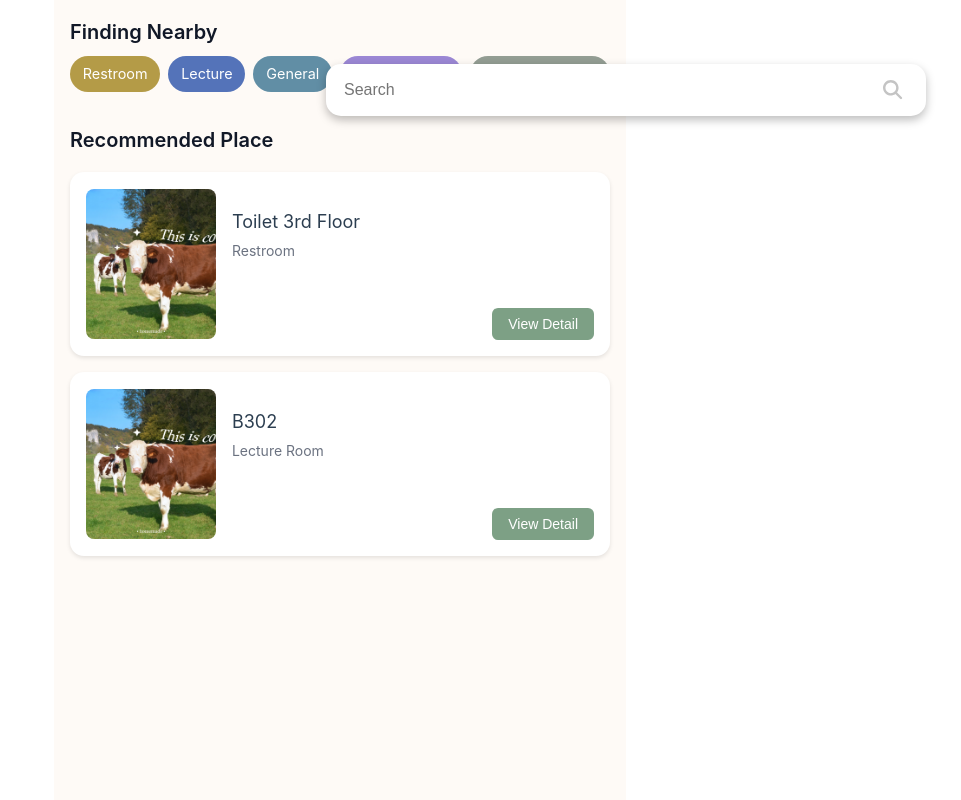
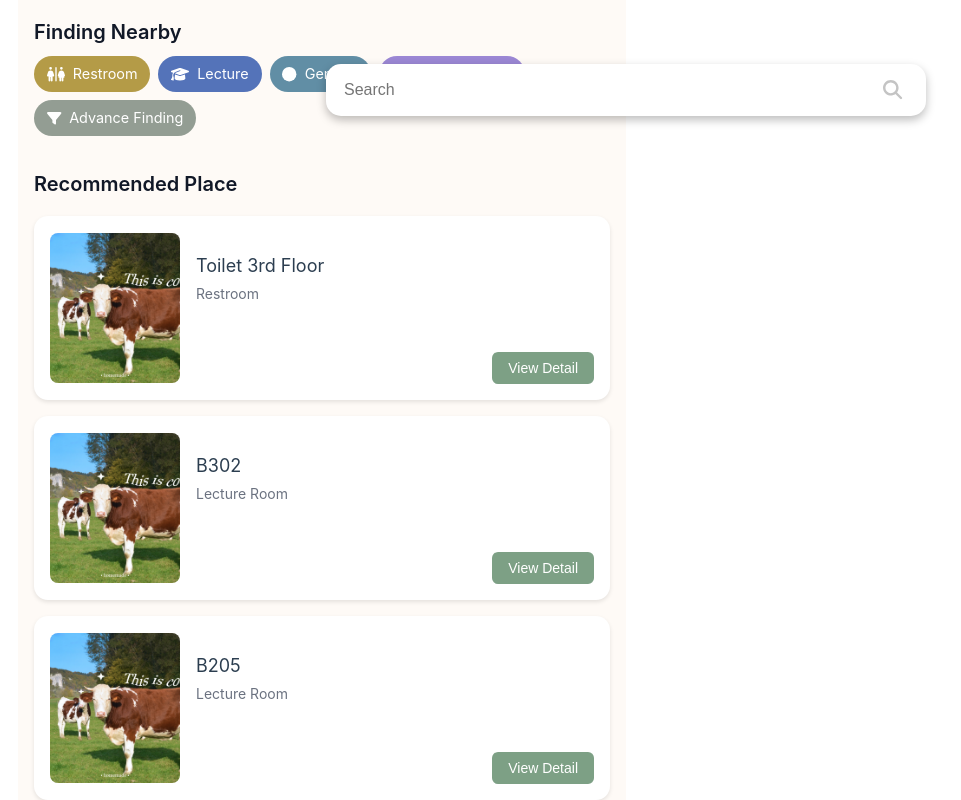
Before and after one commit to techatha/InGuide-Frontend, a Vue app: page /search in a window 1280 px wide. Shown: the top 800 px of the page, without its empty margins (14-975 px from the left). Built offline with nearby package versions, Linux system fonts and the light colour scheme; the HTML template or start-up script is replaced by a standard one.

Commit message:
update menu panel

```diff
--- a/src/components/CategoryChip.vue
+++ b/src/components/CategoryChip.vue
@@ -1,15 +1,16 @@
 <template>
-  <div class="chip" :style="{ backgroundColor: color }">
-    <i :class="`fa fa-${icon}`"></i>
+<div class="chip" :class="colorClass">
+    <font-awesome-icon :icon="icon" />
     <span>{{ label }}</span>
   </div>
 </template>
 
 <script setup lang="ts">
-defineProps<{
+import { defineProps } from 'vue';
+const props = defineProps<{
   label: string
-  icon?: string
-  color?: string
+  icon: any
+  colorClass: string
 }>()
 </script>
 
--- a/src/components/MenuPanel.vue
+++ b/src/components/MenuPanel.vue
@@ -1,15 +1,28 @@
 <template>
   <div
     class="panel"
-    :class="{ expand: isExpanded }"
+    :class="{ expand: isExpanded, 'fully-expand': isFullyExpended }"
     @touchstart="handleTouchStart"
     @touchmove="handleTouchMove"
     @touchend="handleTouchEnd"
   >
     <div class="drag-bar"></div>
     <div class="expandable-content" v-if="isExpanded">
-      <!-- <p>Swipe Panel Content goes here...</p> -->
-      <div class="panel-content">
+      <div class="scrollable-content">
+        <div class="panel-content">
+        <!-- Show tag when search bar is tapped -->
+        <div v-if="uiStore.isSearchFocused" class="tag-section">
+          <h3 class="panel-title">Finding Nearby</h3>
+          <div class="tag-container">
+            <CategoryChip label="Restroom" icon="restroom" colorClass="restroom" />
+            <CategoryChip label="Lecture" icon="graduation-cap" colorClass="lecture" />
+            <CategoryChip label="General" icon="circle" colorClass="general" />
+            <CategoryChip label="Computer Lab" icon="desktop" colorClass="lab" />
+            <CategoryChip label="Advance Finding" icon="filter" colorClass="advance" />
+          </div>
+        </div>
+
+        <!-- Show Recommended Place -->
         <div>
           <h3 class="panel-title">Recommended Place</h3>
           <PoiCard
@@ -20,22 +33,33 @@
           />
         </div>
       </div>
+
+      </div>
     </div>
   </div>
 </template>
 
 <script setup lang="ts">
-import { ref, onMounted } from 'vue'
+import { ref, onMounted, watch, computed } from 'vue'
+import { useUIMenuPanelStore } from '@/stores/uiMenuPanel'
 import PoiCard from './PoiCard.vue'
 import PoiService, { type POI } from '@/services/PoiService'
+import CategoryChip from './CategoryChip.vue'
 
 const isExpanded = ref(false)
+const isFullyExpended = computed(() => uiStore.isSearchFocused)
 const startY = ref(0)
 const currentY = ref(0)
 const recommendedPOIs = ref<POI[]>([])
+const uiStore = useUIMenuPanelStore()
 
 onMounted(async () => {
   recommendedPOIs.value = await PoiService.getRecommendedPOIs()
+})
+
+// Auto expand/collapse when search bar focus changes
+watch(() => uiStore.isSearchFocused, (focused) => {
+  isExpanded.value = focused
 })
 
 const handleTouchStart = (e: TouchEvent) => {
--- a/src/main.ts
+++ b/src/main.ts
@@ -9,8 +9,14 @@
 
 import { library } from '@fortawesome/fontawesome-svg-core'
 import { FontAwesomeIcon } from '@fortawesome/vue-fontawesome'
-import { faSearch } from '@fortawesome/free-solid-svg-icons'
-library.add(faSearch)
+import {
+    faSearch,
+    faRestroom,
+    faGraduationCap,
+    faCircle,
+    faDesktop,
+    faFilter  } from '@fortawesome/free-solid-svg-icons'
+library.add(faSearch, faRestroom, faGraduationCap, faCircle, faDesktop, faFilter)
 
 const app = createApp(App)
 
--- a/src/services/PoiService.ts
+++ b/src/services/PoiService.ts
@@ -17,6 +17,18 @@
     name: 'B302',
     type: 'Lecture Room',
     image: '/src/assets/sample-img.jpg'
+  },
+  {
+    id: 3,
+    name: 'B205',
+    type: 'Lecture Room',
+    image: '/src/assets/sample-img.jpg'
+  },
+  {
+    id: 4,
+    name: 'C302',
+    type: 'Computer Lab',
+    image: '/src/assets/sample-img.jpg'
   }
 ]
 
--- a/src/style/CategoryChip.css
+++ b/src/style/CategoryChip.css
@@ -1,9 +1,26 @@
 .chip {
-  display: inline-flex;
+  display: flex;
   align-items: center;
-  padding: 0.4rem 0.75rem;
+  gap: 0.4rem;
+  padding: 0.3rem 0.7rem;
   border-radius: 20px;
-  font-size: 14px;
+  font-size: 0.9rem;
   color: white;
-  gap: 0.5rem;
+  white-space: nowrap;
 }
+
+.restroom {
+  background-color: #b49b47;
+}
+.lecture {
+  background-color: #5473b9;
+}
+.general {
+  background-color: #618ea5;
+}
+.lab {
+  background-color: #9b87d4;
+}
+.advance {
+  background-color: #939d93;
+}
--- a/src/style/MenuPanel.css
+++ b/src/style/MenuPanel.css
@@ -18,6 +18,10 @@
   height: 65vh;
 }
 
+.panel.fully-expand {
+  height: 80vh;
+}
+
 .drag-bar {
   width: 100px;
   height: 5px;
@@ -31,3 +35,48 @@
   font-size: 20px;
   margin: 30px 0 20px 15px;
 }
+
+.expandable-content {
+  height: 100%;
+  display: flex;
+  flex-direction: column;
+}
+
+.scrollable-content {
+  overflow-y: auto;
+  /* padding: 0 1rem 2rem; */
+  flex: 1;
+}
+
+.tag-container {
+  display: flex;
+  flex-wrap: wrap;
+  gap: 0.5rem;
+  margin-bottom: 1rem;
+}
+
+.tag {
+  display: flex;
+  align-items: center;
+  gap: 0.4rem;
+  padding: 0.3rem 0.7rem;
+  border-radius: 20px;
+  font-size: 0.9rem;
+  color: white;
+}
+
+.restroom {
+  background-color: #b49b47;
+}
+.lecture {
+  background-color: #5473b9;
+}
+.general {
+  background-color: #618ea5;
+}
+.lab {
+  background-color: #9b87d4;
+}
+.advance {
+  background-color: #939d93;
+}
```
